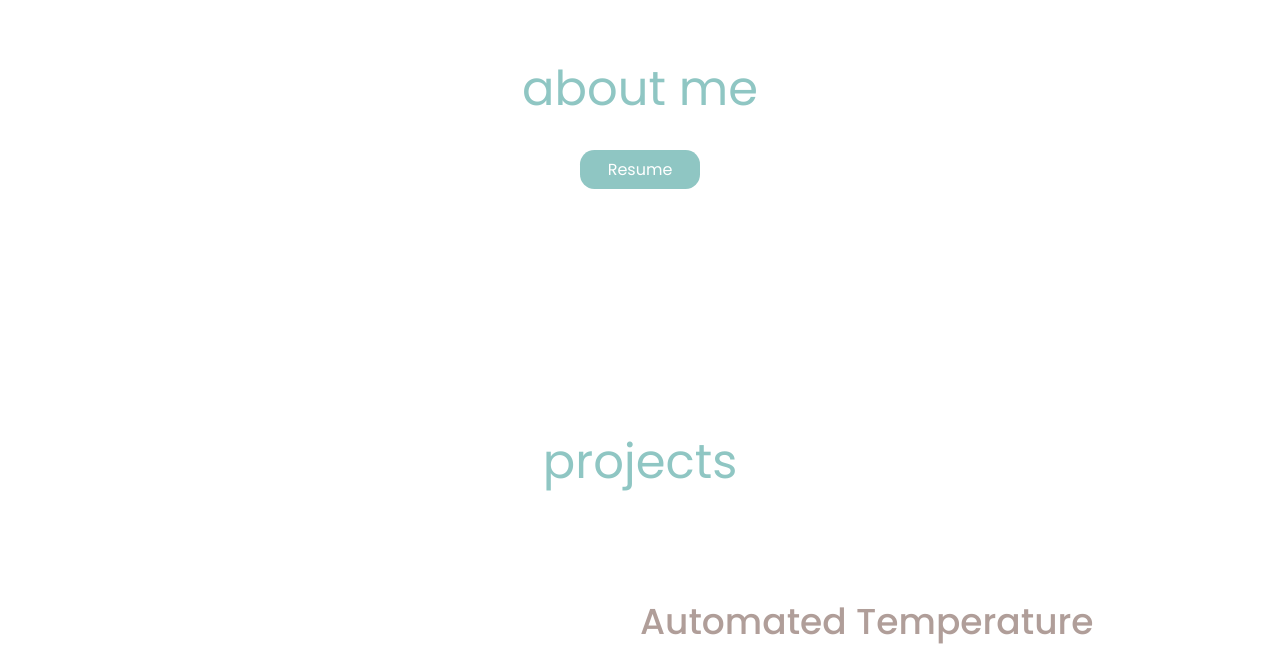
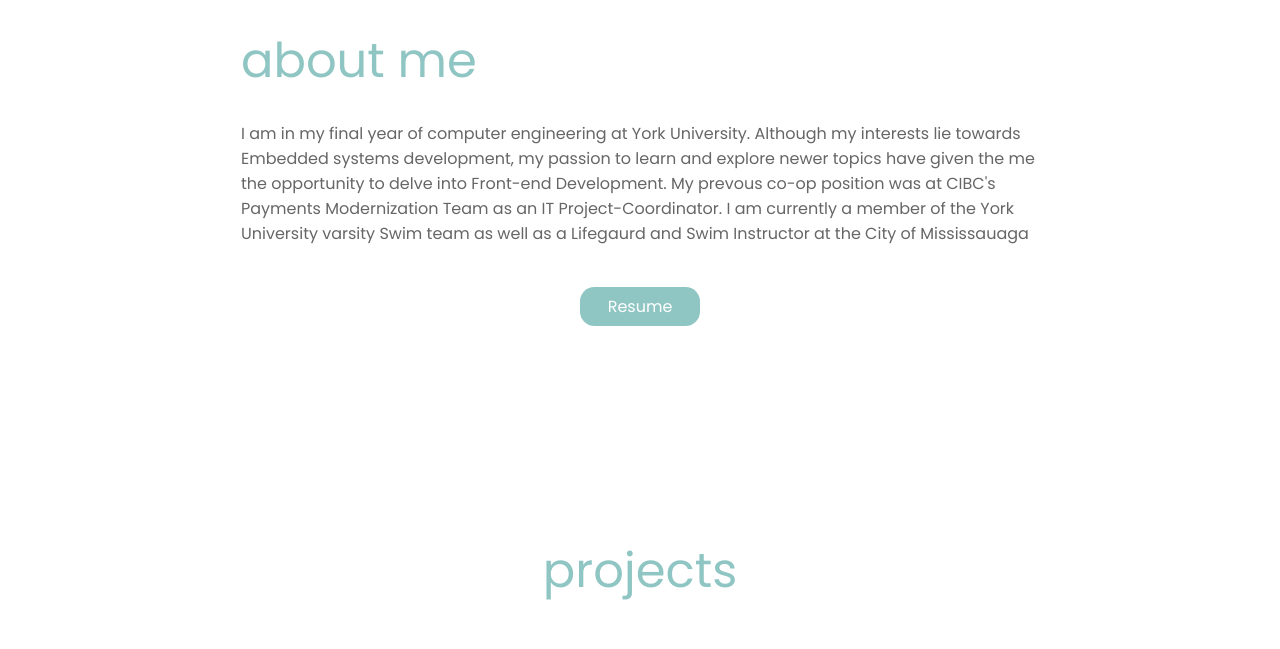
Before and after one commit to wmaneesh/wmaneesh.github.io, a plain HTML site: page index.html in a window 1280 px wide. Shown: the part 1326-1975 px from the top of the page. Drawn offline with nearby package versions, Linux system fonts and the light colour scheme.

Commit message:
changed about me text

```diff
--- a/index.html
+++ b/index.html
@@ -77,6 +77,14 @@
             <h1>about me</h1>
             <div class="about-text">
               <p>
+                I am in my final year of computer engineering at York
+                University. Although my interests lie towards Embedded systems
+                development, my passion to learn and explore newer topics have
+                given the me the opportunity to delve into Front-end
+                Development. My prevous co-op position was at CIBC's Payments
+                Modernization Team as an IT Project-Coordinator. I am currently
+                a member of the York University varsity Swim team as well as a
+                Lifegaurd and Swim Instructor at the City of Mississauaga
               </p>
               <div class="resume">
                 <a
@@ -170,9 +178,9 @@
               depends on the current state and the previous state of the
               machine. For this project, the criteria was that the Highway light
               stays green until a request is made from a secondary road or the
-              pedestian crossing in the intersection. The transition of the state
-              depends on how long the green light has serviced and which road
-              made the request in the previous state. The project was coded
+              pedestian crossing in the intersection. The transition of the
+              state depends on how long the green light has serviced and which
+              road made the request in the previous state. The project was coded
               using Verilog.
             </p>
             <div class="source-code">
```
